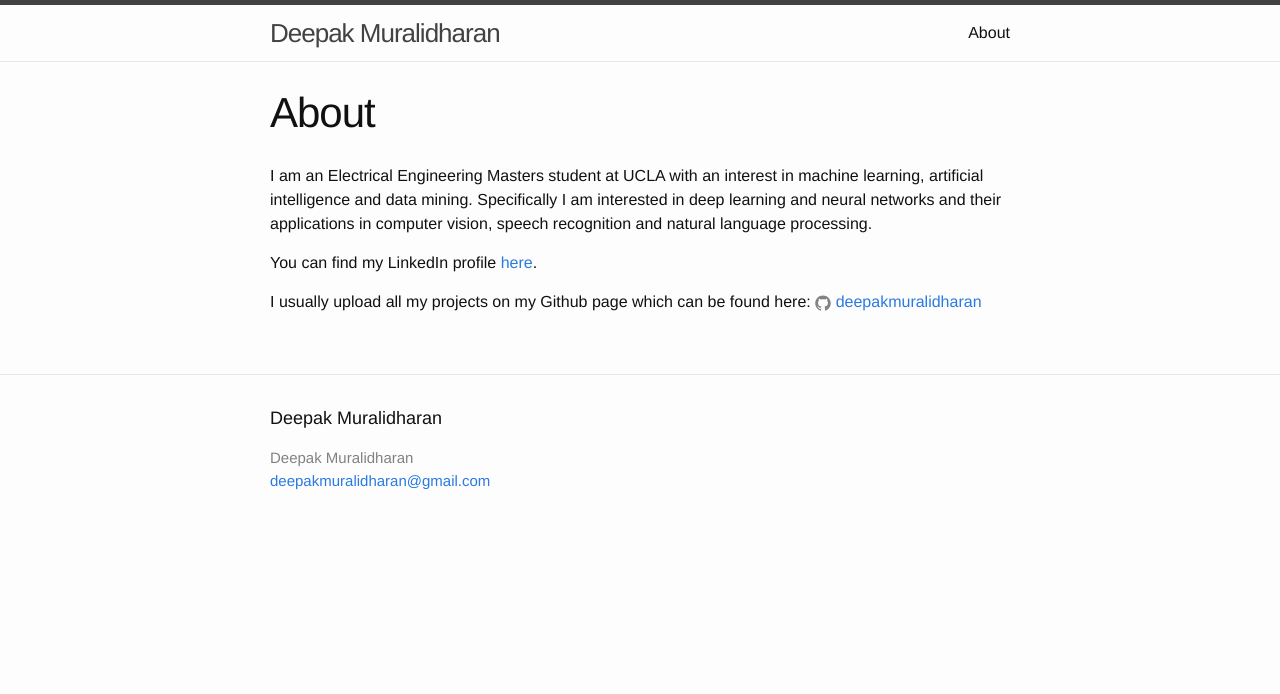
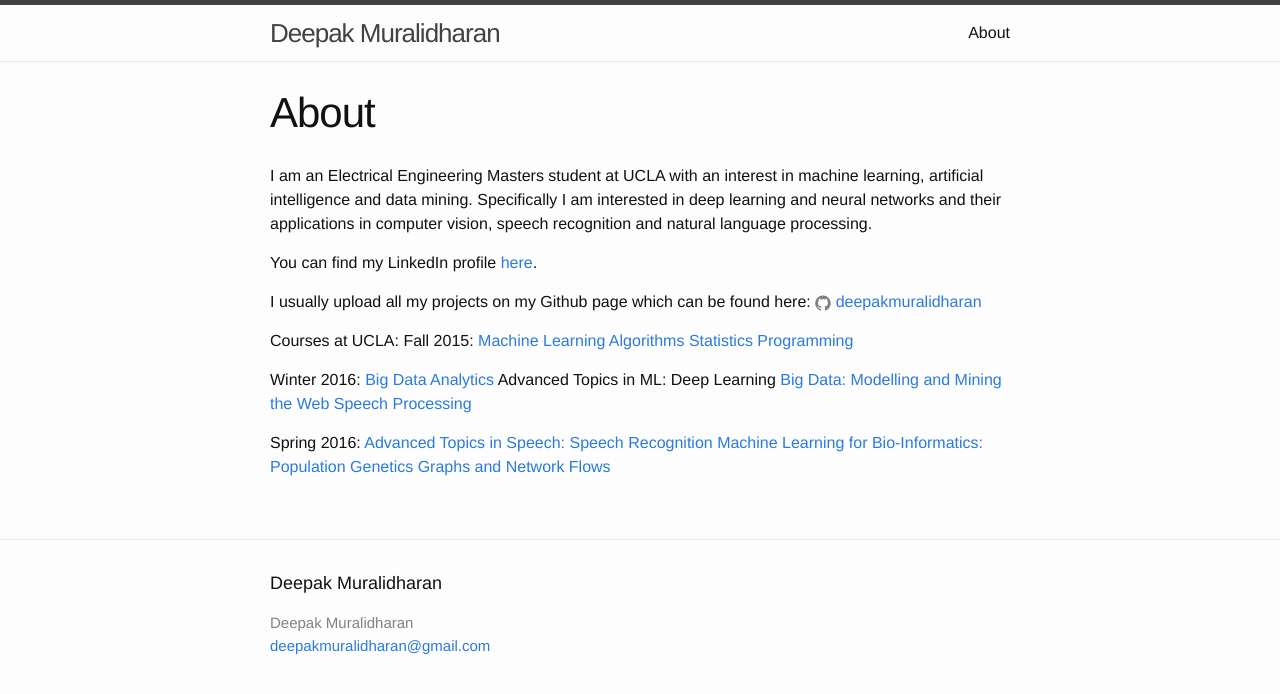
Before and after one commit to DeepakMuralidharan/blog, a Jekyll site: the page built from about.md, in a window 1280 px wide. Shown: the top 694 px of the page. Built offline with Jekyll 4.4.1, drawn with Linux system fonts in a browser that asks for light colours.

Commit message:
changed about.

```diff
--- a/about.md
+++ b/about.md
@@ -11,3 +11,19 @@ You can find my LinkedIn profile [here](https://www.linkedin.com/in/muralidharan
 
 I usually upload all my projects on my Github page which can be found here:
 {% include icon-github.html username="deepakmuralidharan" %}
+
+Courses at UCLA:
+Fall 2015:
+[Machine Learning Algorithms](https://github.com/deepakmuralidharan/CS260-Machine-Learning-Algorithms)
+[Statistics Programming](https://github.com/deepakmuralidharan/STATS202A-Statistics-Programming)
+
+Winter 2016:
+[Big Data Analytics](https://github.com/deepakmuralidharan/CS249-Yelp-Restaurant-Photo-Classification-Challenge)
+Advanced Topics in ML: Deep Learning
+[Big Data: Modelling and Mining the Web](https://github.com/deepakmuralidharan/EE239AS-Big-Data-Modelling-and-Mining-the-Web)
+[Speech Processing](https://github.com/ShubhamAgarwal12/SpeechProcessing)
+
+Spring 2016:
+[Advanced Topics in Speech: Speech Recognition](https://github.com/ShubhamAgarwal12/Automatic-Speaker-Recognition)
+[Machine Learning for Bio-Informatics: Population Genetics](https://github.com/deepakmuralidharan/CM229-Genotype-Imputation-using-Bidirectional-RNN)
+[Graphs and Network Flows](https://github.com/deepakmuralidharan/EE232E-Graphs-and-Network-Flows)
```
